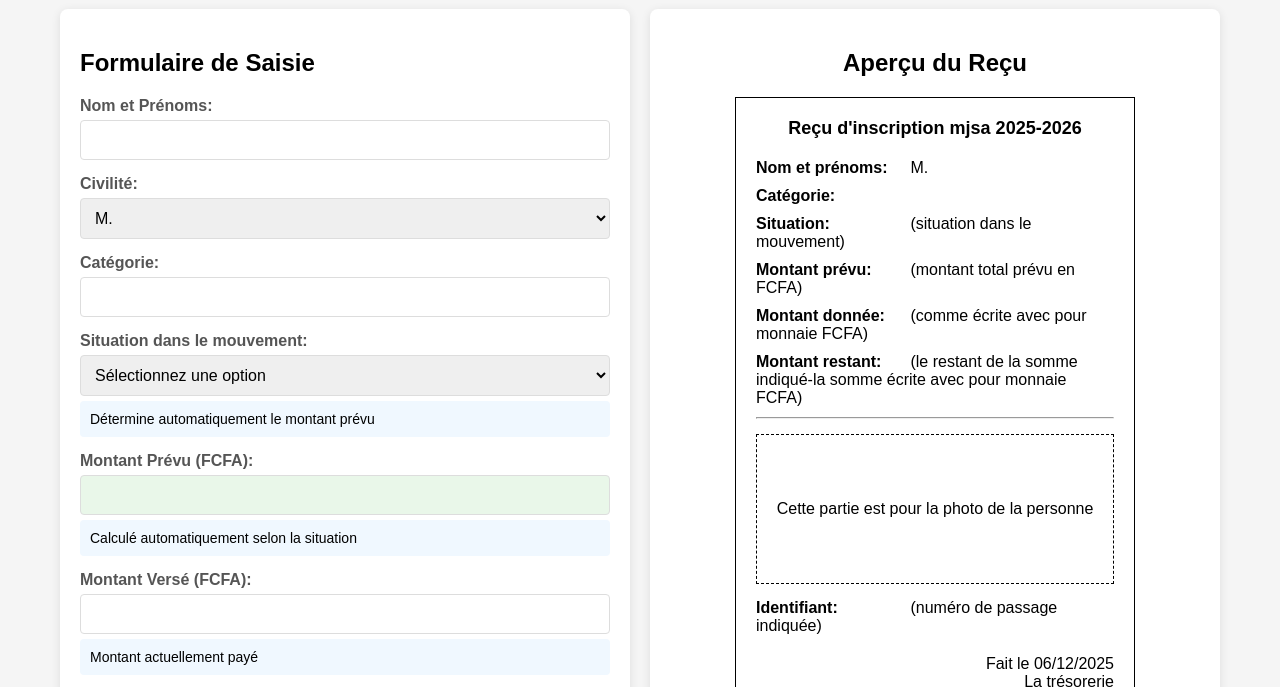
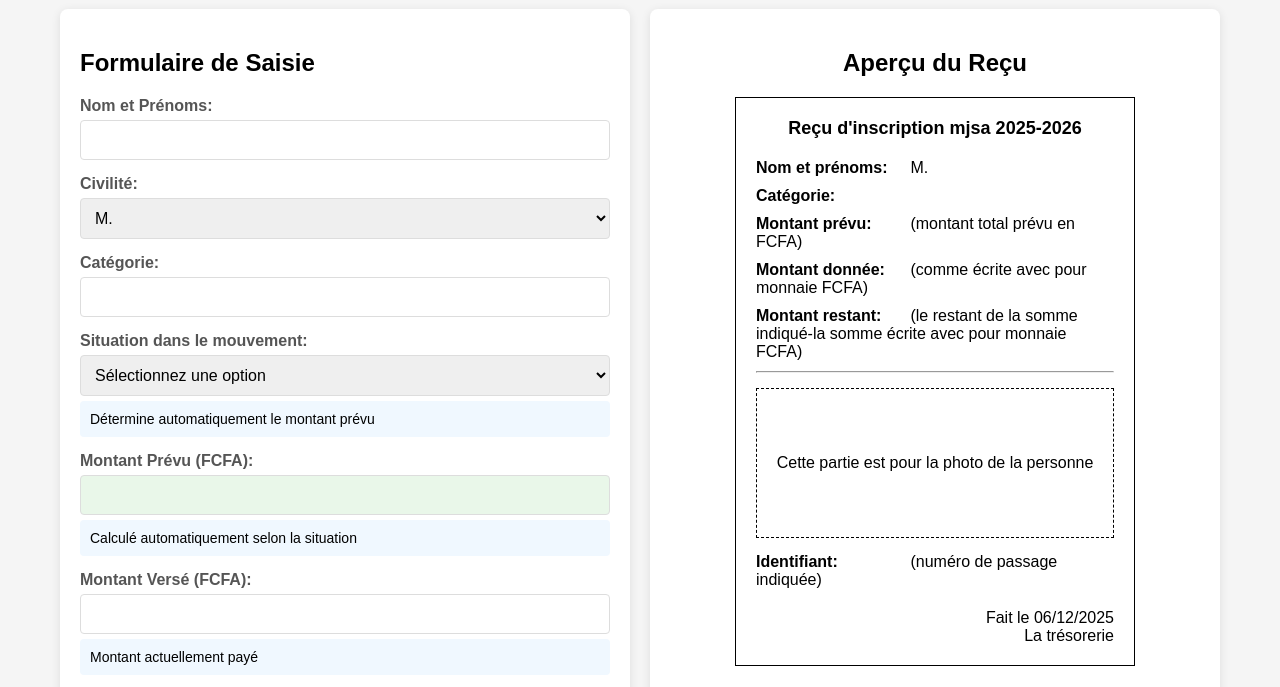
Before and after one commit to ARNOLD701/re-u-mjsa, a plain HTML site: page index.html in a window 1280 px wide. Shown: the part 99-786 px from the top of the page. Drawn offline with nearby package versions, Linux system fonts and the light colour scheme.

Commit message:
first commit

```diff
--- a/index.html
+++ b/index.html
@@ -97,10 +97,6 @@
                 </div>
 
                 <div class="receipt-field">
-                    <strong>Situation:</strong> <span id="previewSituation">(situation dans le mouvement)</span>
-                </div>
-
-                <div class="receipt-field">
                     <strong>Montant prévu:</strong> <span id="previewMontantPrevu">(montant total prévu en FCFA)</span>
                 </div>
 
--- a/script.js
+++ b/script.js
@@ -96,7 +96,6 @@ document.addEventListener('DOMContentLoaded', function() {
                 const civilite = document.getElementById('civilite').value;
                 const nomPrenom = document.getElementById('nomPrenom').value;
                 const categorie = document.getElementById('categorie').value;
-                const situation = document.getElementById('situationMouvement').value;
                 const montantPrevu = montantPrevuInput.value;
                 const montantVerse = document.getElementById('montantVerse').value;
                 const montantRestant = montantRestantInput.value;
@@ -107,8 +106,6 @@ document.addEventListener('DOMContentLoaded', function() {
                 document.getElementById('previewNomPrenom').textContent =
                     civilite + ' ' + nomPrenom;
                 document.getElementById('previewCategorie').textContent = categorie;
-                document.getElementById('previewSituation').textContent =
-                    situation || '(situation dans le mouvement)';
                 document.getElementById('previewMontantPrevu').textContent =
                     montantPrevu || '(montant total prévu en FCFA)';
                 document.getElementById('previewMontantVerse').textContent =
```
